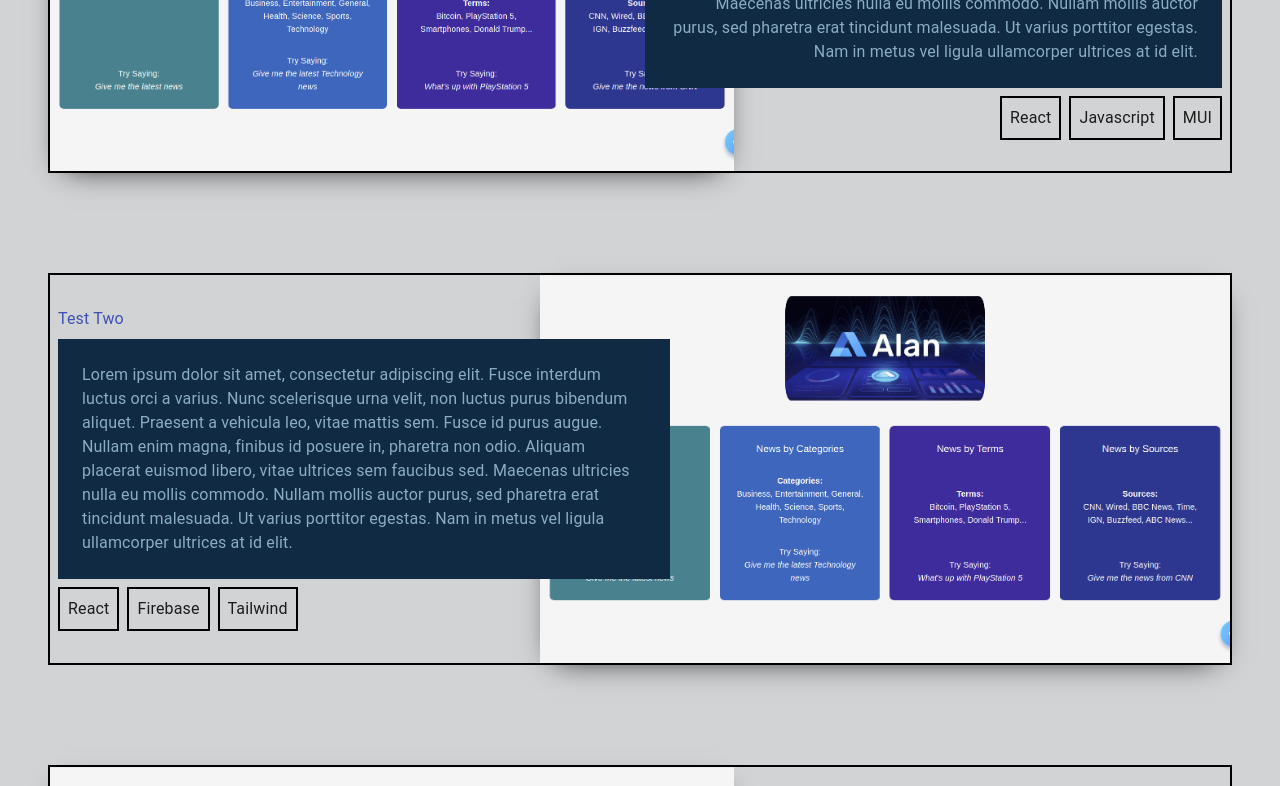
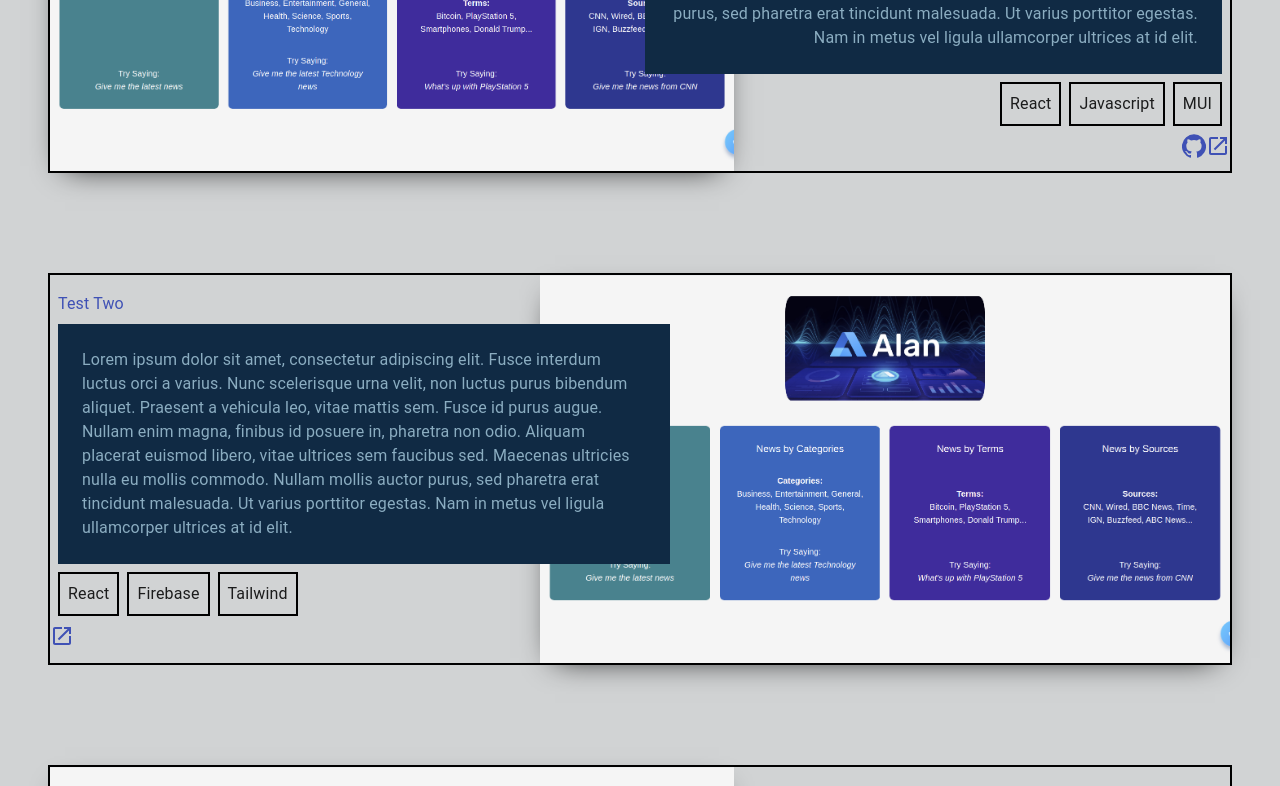
Before and after one commit to HoangTienDinh/portfolio-v2, a React (Create React App) app: page / in a window 1280 px wide. Shown: the part 1880-2666 px from the top of the page. Built offline with nearby package versions, Linux system fonts and the light colour scheme.

Commit message:
add github & open in new icons

```diff
--- a/src/components/work/FeaturedProjects.js
+++ b/src/components/work/FeaturedProjects.js
@@ -7,6 +7,8 @@ import {
   Typography,
   Link,
 } from "@material-ui/core";
+import GitHubIcon from "@material-ui/icons/GitHub";
+import OpenInNewIcon from "@material-ui/icons/OpenInNew";
 import Reveal from "react-reveal/Reveal";
 import data from "../../data/data";
 
@@ -160,6 +162,10 @@ const FeaturedProjects = () => {
               </Typography>
             ))}
           </Grid>
+          <Grid item className={linkWrapper}>
+            {project.github && <Link><GitHubIcon /></Link>}
+            {project.website && <Link><OpenInNewIcon /></Link>}
+          </Grid>
         </Grid>
       </Grid>
     );
--- a/src/data/data.js
+++ b/src/data/data.js
@@ -16,15 +16,15 @@ const portfolio = {
         "Lorem ipsum dolor sit amet, consectetur adipiscing elit. Fusce interdum luctus orci a varius. Nunc scelerisque urna velit, non luctus purus bibendum aliquet. Praesent a vehicula leo, vitae mattis sem. Fusce id purus augue. Nullam enim magna, finibus id posuere in, pharetra non odio. Aliquam placerat euismod libero, vitae ultrices sem faucibus sed. Maecenas ultricies nulla eu mollis commodo. Nullam mollis auctor purus, sed pharetra erat tincidunt malesuada. Ut varius porttitor egestas. Nam in metus vel ligula ullamcorper ultrices at id elit.",
       image: picture,
       technology: ["React", "Firebase", "Tailwind"],
-      github: "www.github.com",
-      website: "www.hoangtiendinh.com",
+      github: "",
+      website: "http://www.hoangtiendinh.com",
     },
     {
       title: "TEST THREE",
       description: "OMG IT'S ONE OF THE TOP THREEEEEEEEEEEEEE",
       image: picture,
       technology: ["Javascript", "Alan AI", "Firebase"],
-      github: "www.github.com",
+      github: "https://www.github.com",
       website: "",
     },
   ],
```
